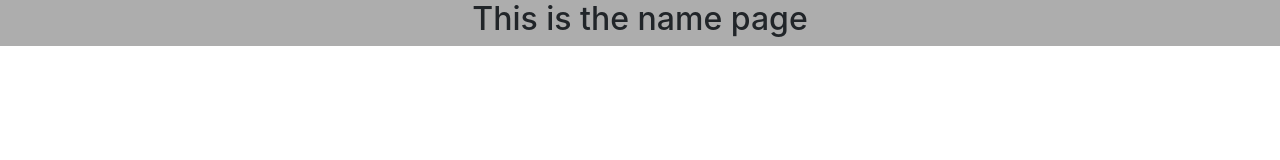
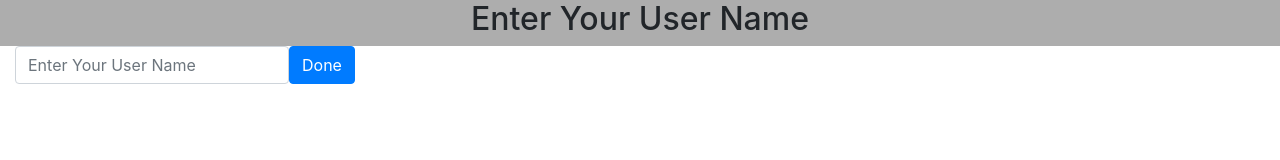
Before and after one commit to JDLEarley/reversi, a website: page public/name.html in a window 1280 px wide. Drawn offline with nearby package versions, Linux system fonts and the light colour scheme.

Commit message:
Updated name.html

```diff
--- a/public/name.html
+++ b/public/name.html
@@ -1,9 +1,11 @@
 <!doctype html>
 <html lang="en">
   <head>
-    <!-- Required meta tags -->
+
     <meta charset="utf-8">
     <meta name="viewport" content="width=device-width, initial-scale=1, shrink-to-fit=no">
+
+    <title>Enter your username for Reversi</title>
 
     <style>
       #header-row {
@@ -11,20 +13,42 @@
       }
     </style>
 
+    <script>
+      function submitForm() {
+        var username=$('#username').val();
+        window.location.href='lobby.html?username='+username;
+      }
+    </script>
+
     <!-- Bootstrap CSS -->
     <link rel="stylesheet" href="https://stackpath.bootstrapcdn.com/bootstrap/4.4.1/css/bootstrap.min.css" integrity="sha384-Vkoo8x4CGsO3+Hhxv8T/Q5PaXtkKtu6ug5TOeNV6gBiFeWPGFN9MuhOf23Q9Ifjh" crossorigin="anonymous">
 
-    <title>Hello, world! This is reversi</title>
   </head>
 
   <body>
     <div class="container-fluid text-center">
       <div class="row" id="header-row">
         <div class="col">
-          <h2>This is the name page</h2>
+          <h2>Enter Your User Name</h2>
         </div>
       </div>
+      <div>
+        <div class='row'>
+          <div class='col'>
+            <form onsubmit='submitForm(); return false;' class='form-inline'>
+              <div class='form-group'>
+                <label for='username' class='col-form-label sr-only'>Enter Your User Name</label>
+                <input class='form-control' type='text' value='' id='username' placeholder='Enter Your User Name'/>
+              </div>
+              <button type='submit' class='btn btn-default btn-primary'>Done</button>
+            </form>
+          </div>
+        </div>
+      </div>
+
     </div>
+
+
     <!-- Optional JavaScript -->
     <!-- jQuery first, then Popper.js, then Bootstrap JS -->
     <script src="https://code.jquery.com/jquery-3.4.1.slim.min.js" integrity="sha384-J6qa4849blE2+poT4WnyKhv5vZF5SrPo0iEjwBvKU7imGFAV0wwj1yYfoRSJoZ+n" crossorigin="anonymous"></script>
```
